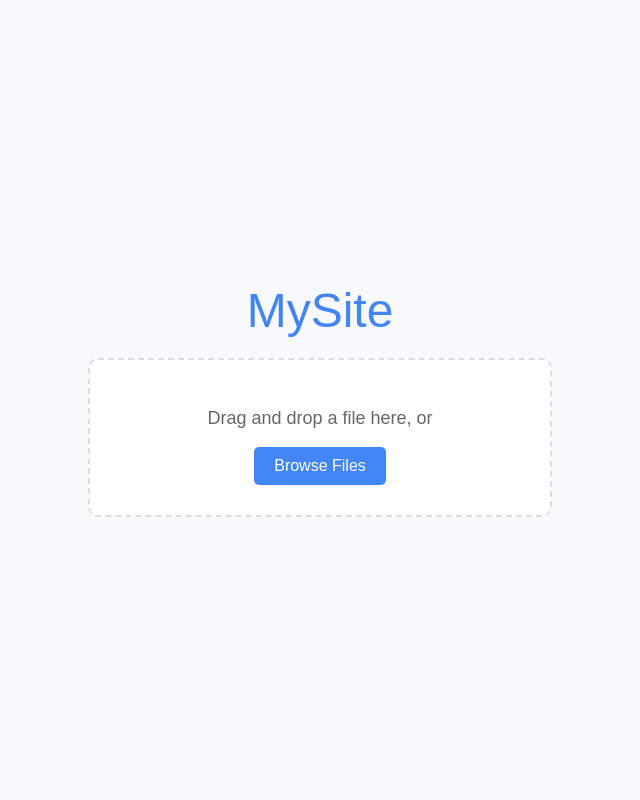
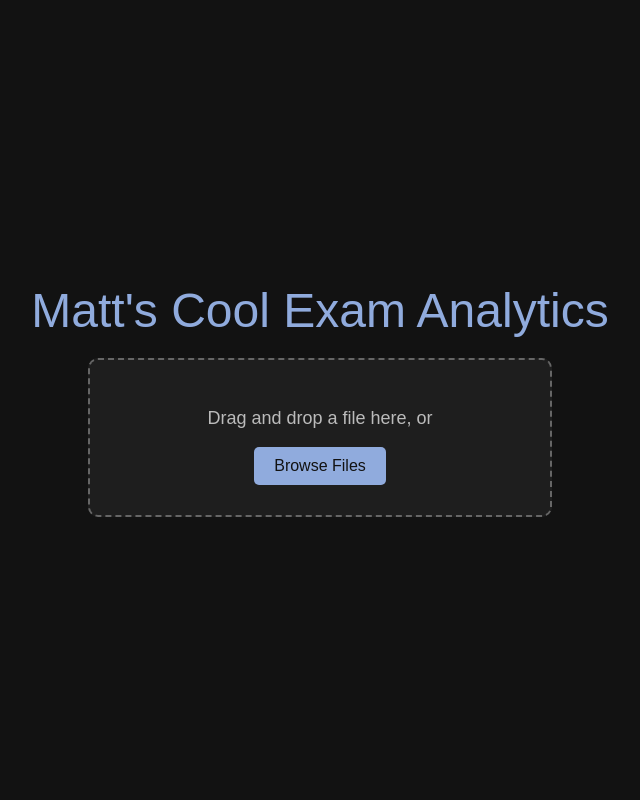
Before and after one commit to neato0079/exam-analytics, a Django app: page /home/ in a window 1280 px wide. Shown: the whole page, without its empty margins (320-960 px from the left). Run offline with Django 5.2, Linux system fonts and the light colour scheme.

Commit message:
make dark mode

```diff
--- a/exam_graph/templates/home.html
+++ b/exam_graph/templates/home.html
@@ -3,7 +3,7 @@
 <head>
     <meta charset="UTF-8">
     <meta name="viewport" content="width=device-width, initial-scale=1.0">
-    <title>Matt's Cool Upload Page</title>
+    <title>Custom Upload Page</title>
     <style>
         body {
             font-family: Arial, sans-serif;
@@ -14,7 +14,8 @@
             align-items: center;
             justify-content: center;
             height: 100vh;
-            background-color: #f8f9fa;
+            background-color: #121212; /* Dark background */
+            color: #ffffff; /* White text */
         }
 
         .logo {
@@ -24,26 +25,26 @@
         .logo a {
             font-size: 48px;
             text-decoration: none;
-            color: #4285f4;
+            color: #90abdd; /* Light purple color for logo */
         }
 
         .upload-container {
             width: 400px;
             padding: 30px;
-            border: 2px dashed #ddd;
+            border: 2px dashed #666; /* Darker border for dark theme */
             border-radius: 10px;
             text-align: center;
-            background-color: white;
+            background-color: #1e1e1e; /* Dark background for the container */
             transition: border-color 0.3s ease;
         }
 
         .upload-container.drag-over {
-            border-color: #4285f4;
+            border-color: #ffffff; /* Highlight border on drag over */
         }
 
         .upload-container p {
             font-size: 18px;
-            color: #666;
+            color: #bbbbbb; /* Light gray text */
         }
 
         .file-input {
@@ -51,8 +52,8 @@
         }
 
         .upload-button {
-            background-color: #4285f4;
-            color: white;
+            background-color: #90abdd;
+            color: #121212;
             padding: 10px 20px;
             border: none;
             border-radius: 5px;
@@ -61,14 +62,14 @@
         }
 
         .upload-button:hover {
-            background-color: #357ae8;
+            background-color: #738bb7; /* Slightly darker purple on hover */
         }
     </style>
 </head>
 <body>
 
     <div class="logo">
-        <a href="#">MySite</a>
+        <a href="#">Matt's Cool Exam Analytics</a>
     </div>
 
     <div class="upload-container" id="upload-container">
```
